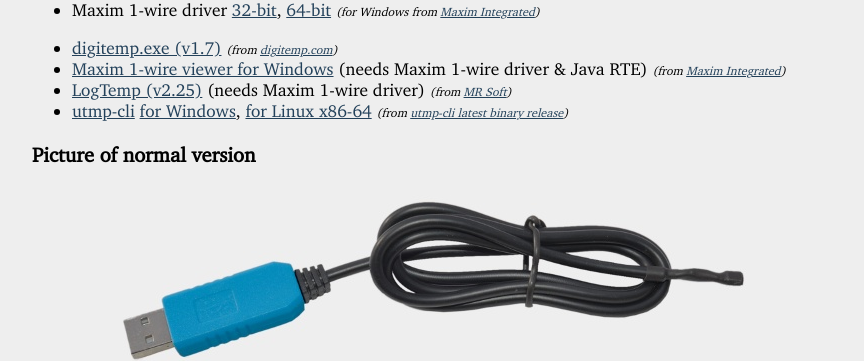
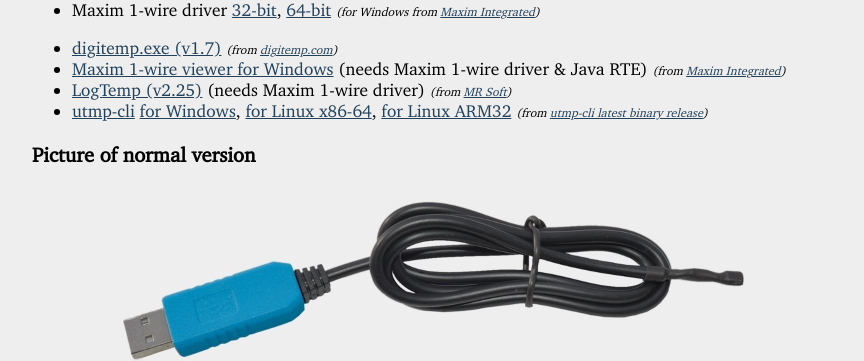
Before and after one commit to perproweb/utmp, a Jekyll site: the page index.html, which Jekyll copies as it is, in a window 1280 px wide. Shown: the part 1058-1419 px from the top of the page, without its empty margins (208-1072 px from the left). Built offline with Jekyll 4.4.1, drawn with Linux system fonts in a browser that asks for light colours.

Commit message:
20201014

```diff
--- a/index.html
+++ b/index.html
@@ -37,7 +37,7 @@
     footer div{display:inline;padding:0 0.5em;position:relative;}
     footer span{background:#101010;}
     footer .a{margin-right:0.5em;}
-    footer .c{margin-left:0.5em;}
+    footer .b{margin-left:0.5em;}
     footer div .tooltiptext{bottom:125%;color:#fff;left:50%;margin-left:-10em;opacity:0;padding:1ex 0;position:absolute;text-align:center;transition:opacity 0.3s;visibility:hidden;width:20em;z-index:1;}
     footer div:hover .tooltiptext{opacity:1;visibility:visible;}
     footer div .tooltiptext::before{content: "2020,";margin-right:2pt;}
@@ -141,7 +141,7 @@
 <li><a href="https://fs3.kel.si/software/digitemp.exe">digitemp.exe (v1.7)</a> <i>(from <a href="https://digitemp.com/software/windows/index.html" rel="noreferrer" target="_blank">digitemp.com</a>)</i></li>
 <li><a href="https://fs3.kel.si/software/onewireviewer.zip">Maxim 1-wire viewer for Windows</a> (needs Maxim 1-wire driver &amp; Java RTE) <i>(from <a href="https://www.maximintegrated.com/en/products/ibutton/software/1wire/owv_offline_instructions.cfm" rel="noreferrer" target="_blank">Maxim Integrated</a>)</i></li>
 <li><a href="https://fs3.kel.si/software/logtemp-v225.exe">LogTemp (v2.25)</a> (needs Maxim 1-wire driver) <i>(from <a href="https://www.mrsoft.fi/ohj01en.htm" rel="noreferrer" target="_blank">MR Soft</a>)</i></li>
-<li><a href="https://github.com/usbtemp/utmp-cli/">utmp-cli</a> <a href="/cli.exe">for Windows</a>, <a href="/cli">for Linux x86-64</a> <i>(from <a href="https://github.com/usbtemp/utmp-cli/releases/latest" rel="noreferrer" target="_blank">utmp-cli latest binary release</a>)</i></li>
+<li><a href="https://github.com/usbtemp/utmp-cli/">utmp-cli</a> <a href="/cli.exe">for Windows</a>, <a href="/cli">for Linux x86-64</a>, <a href="/cli-arm32">for Linux ARM32</a> <i>(from <a href="https://github.com/usbtemp/utmp-cli/releases/latest" rel="noreferrer" target="_blank">utmp-cli latest binary release</a>)</i></li>
 </ul>
 
 <h3>Picture of normal version</h3>
@@ -206,7 +206,7 @@
 
 <footer>
 
-<div><span class="colorbox a"></span><span class="colorbox a"></span><span class="colorbox a"></span><span class="colorbox a c"></span><span class="colorbox c"></span><span class="colorbox c"></span><span class="colorbox c"></span><span class="colorbox c"></span><span class="tooltiptext"><b>314</b></span></div>
+<div><span class="colorbox a"></span><span class="colorbox a"></span><span class="colorbox a"></span><span class="colorbox a b"></span><span class="colorbox b"></span><span class="colorbox b"></span><span class="colorbox b"></span><span class="colorbox b"></span><span class="tooltiptext"><b>314</b></span></div>
 
 </footer>
 
```
Also changed, not shown: cli-arm32.md (added, +4 -0 lines).
